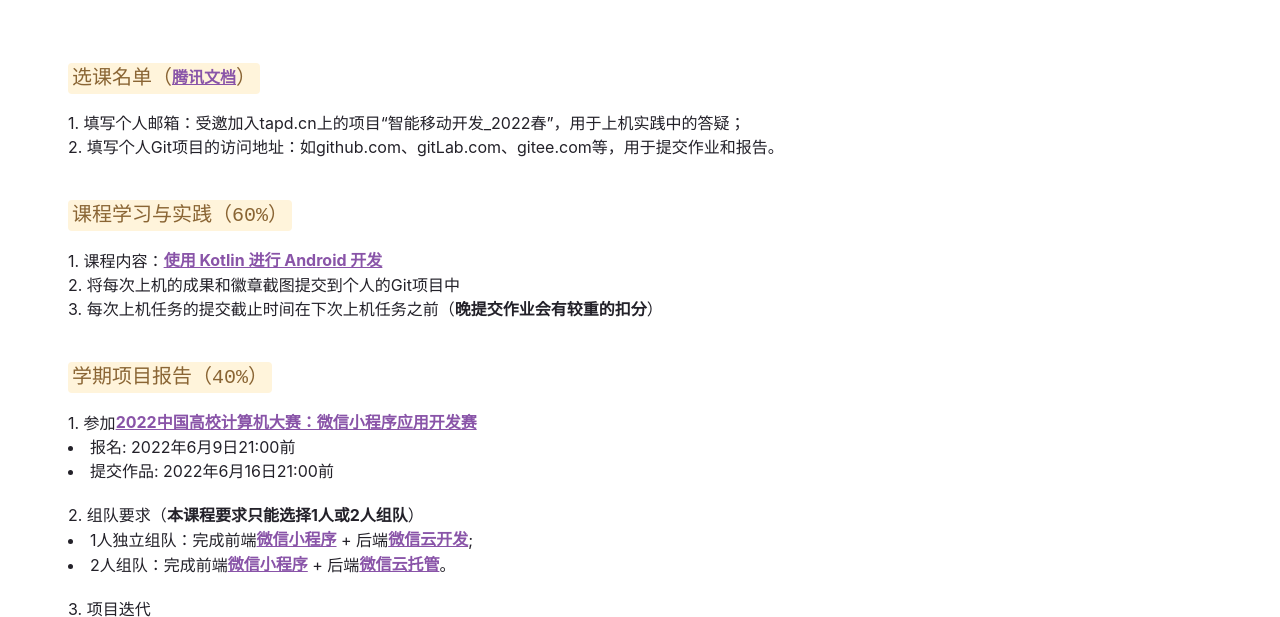
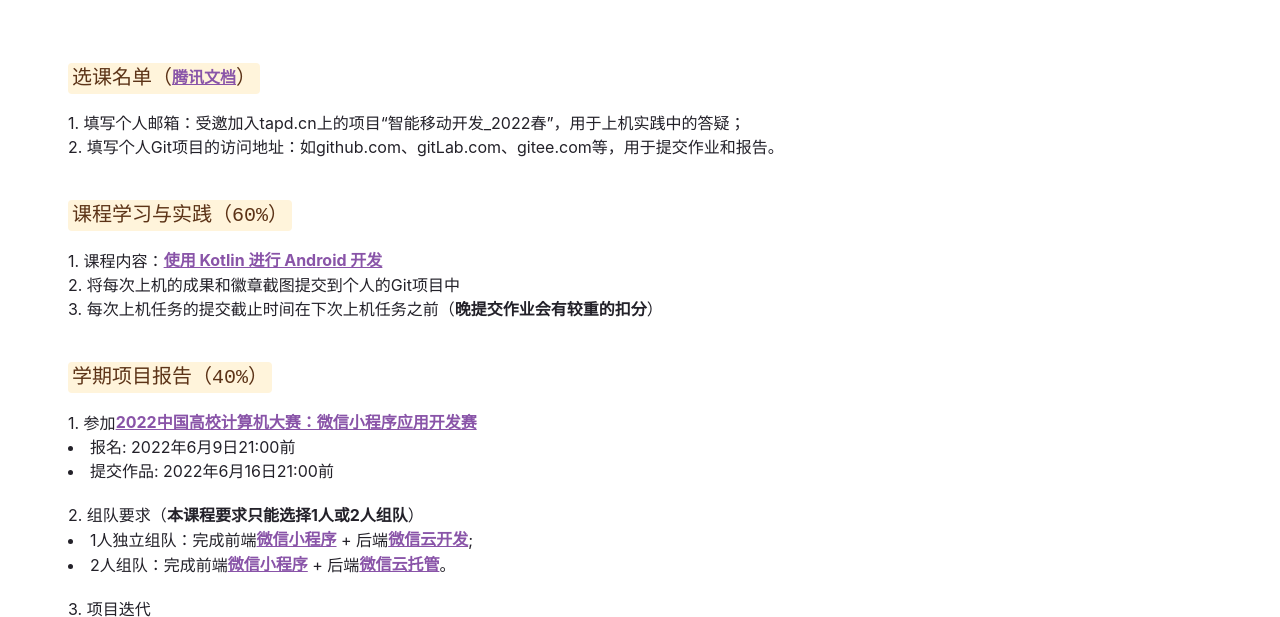
Before and after one commit to walkman617/gatsby, a Gatsby site: page / in a window 1280 px wide. Shown: the part 163-780 px from the top of the page. Built offline with nearby package versions, Linux system fonts and the light colour scheme; Gatsby itself is replaced by a stand-in of ours.

Commit message:
Update index.js

```diff
--- a/src/pages/index.js
+++ b/src/pages/index.js
@@ -18,7 +18,7 @@
   marginBottom: 48,
 }
 const codeStyles = {
-  color: "#8A6534",
+  color: "#5C3317",
   padding: 4,
   backgroundColor: "#FFF4DB",
   fontSize: "1.25rem",
```
